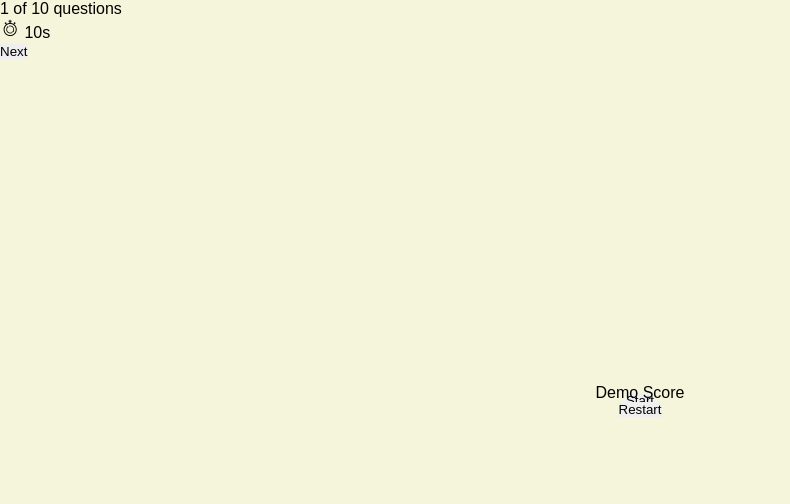
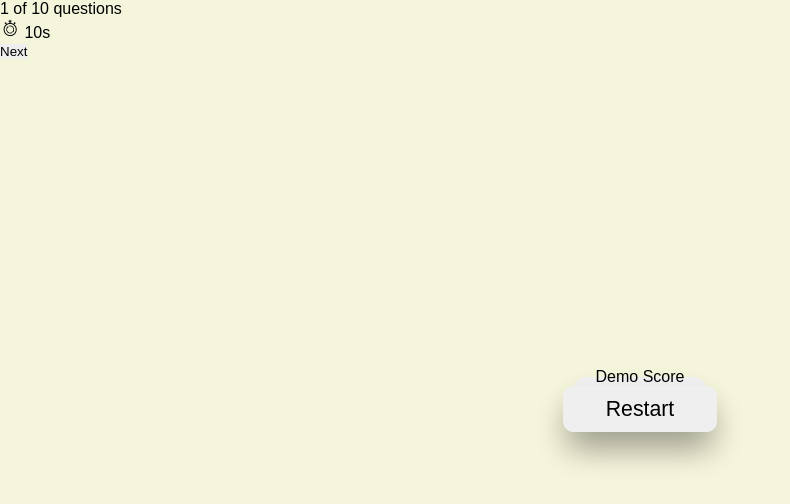
Before and after one commit to rus1290/quiz-project, a plain HTML site: page index.html in a window 1280 px wide. Shown: the top 504 px of the page, without its empty margins (0-790 px from the left). Drawn offline with Linux system fonts and the light colour scheme; files whose address does not match are found by name.

Commit message:
added some styles to buttons with start and restart ids.

```diff
--- a/assets/style.css
+++ b/assets/style.css
@@ -26,3 +26,14 @@ button {
     outline: none;
     cursor: pointer;
 }
+
+#start-button, #restart{
+    font-size: 1.3em;
+}
+
+#start-button, #restart{
+    font-size: 1.33em;
+    padding: 0.5em 2em;
+    border-radius: 0.5em;
+    box-shadow: 0 20px 30px rgba(0, 0, 0, 0.2);
+}
```
